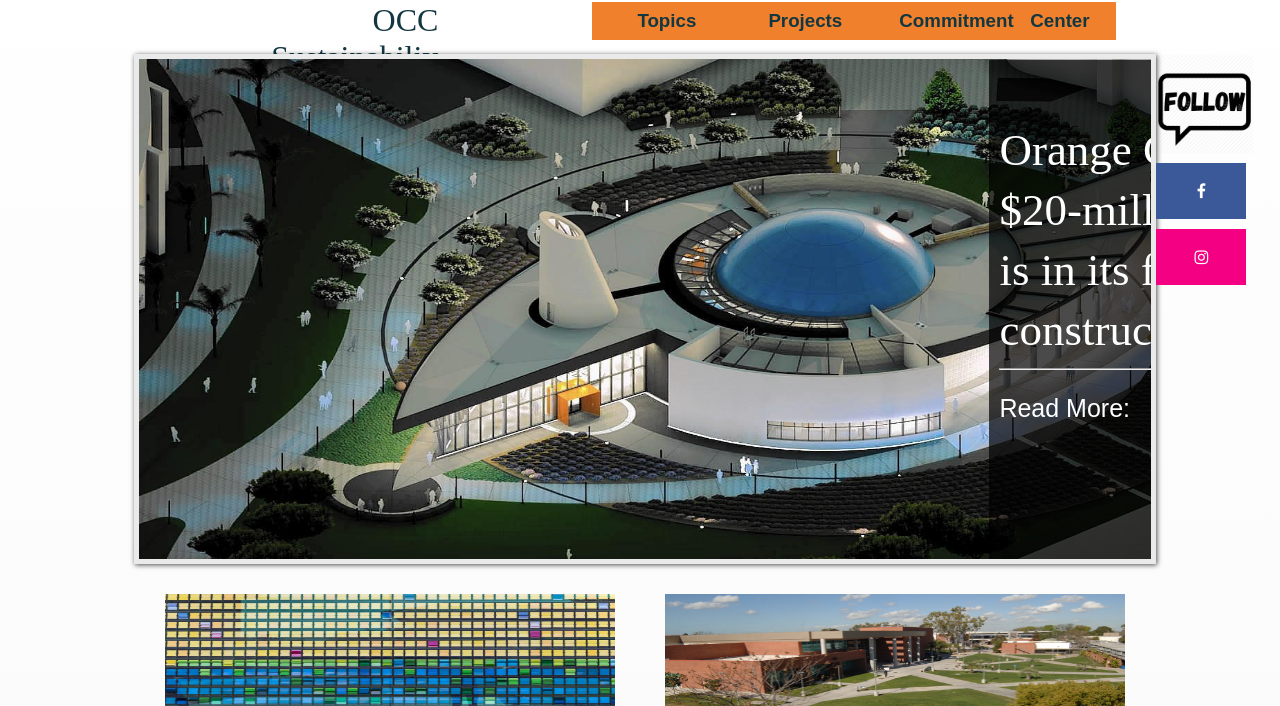
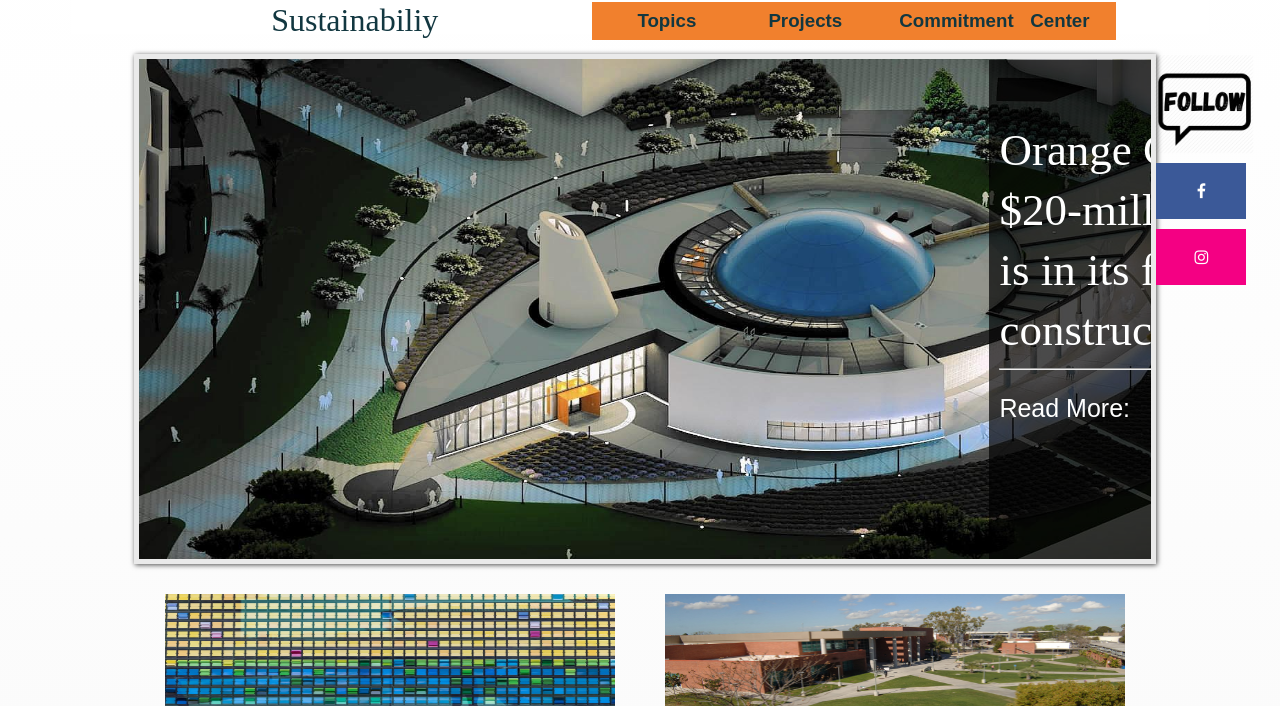
Before and after one commit to No-But-A-Tin-Can/nobutatincan.github.io, a plain HTML site: page index.html in a window 1280 px wide. Shown: the part 94-800 px from the top of the page. Drawn offline with Linux system fonts and the light colour scheme.

Commit message:
Update index.html
Temporary changed back to "Sustainability" for readability

```diff
--- a/index.html
+++ b/index.html
@@ -22,7 +22,7 @@
         <a href="http://www.orangecoastcollege.edu/Pages/home.aspx"><img src="images/img-occ-logo-header.png" id="logo-img"></a>
       </div>
       <div id="sustainabilty">
-        <a href="index.html"><h1>OCC Sustainabiliy Center</h1></a>
+        <a href="index.html"><h1>Sustainabiliy</h1></a>
       </div>
       <div id="menu">
         <ul>
```
